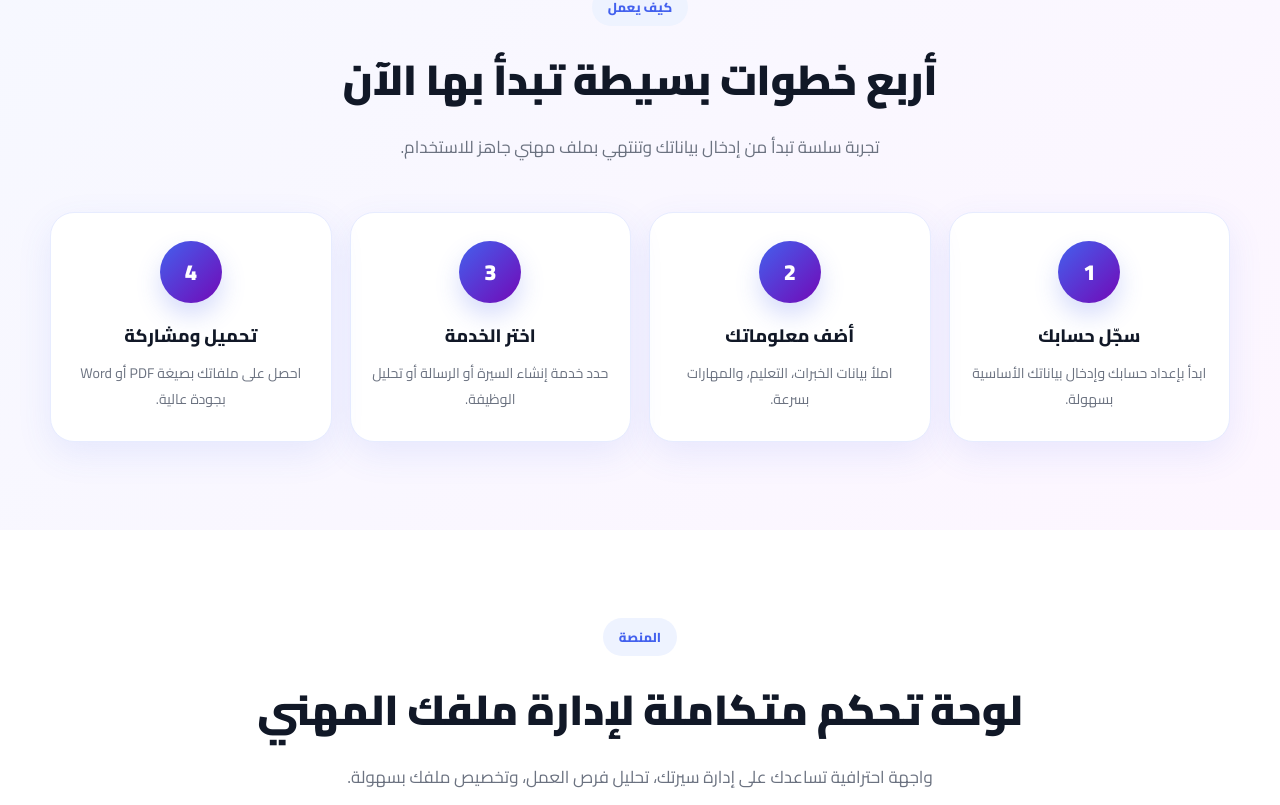
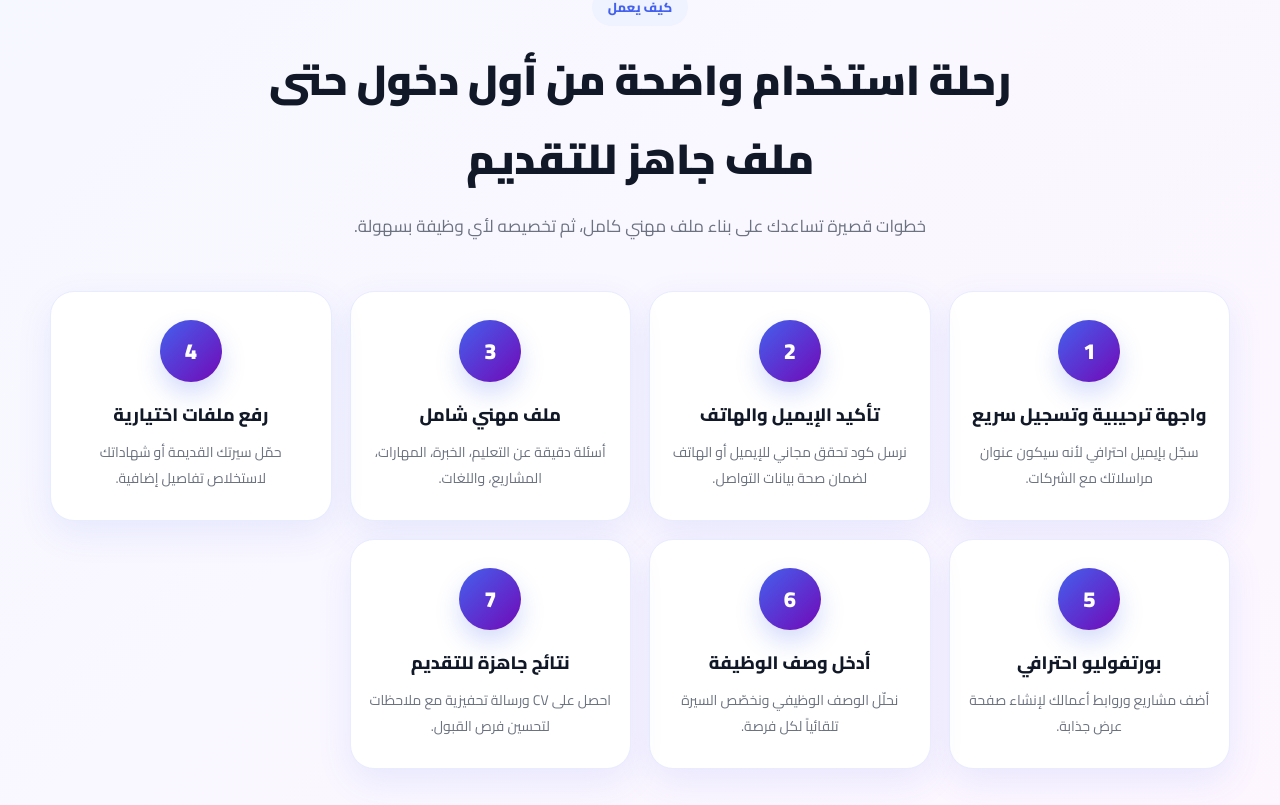
Before and after one commit to nir7mo/NeedYou, a Next.js app: page / in a window 1280 px wide. Shown: the part 2695-3500 px from the top of the page. Built offline with nearby package versions, Linux system fonts and the light colour scheme.

Commit message:
Update site content

```diff
--- a/app/page.tsx
+++ b/app/page.tsx
@@ -223,30 +223,45 @@ export default function Home() {
         <div className="container">
           <div className="section-head">
             <div className="section-tag">كيف يعمل</div>
-            <h2>أربع خطوات بسيطة تبدأ بها الآن</h2>
-            <p>تجربة سلسة تبدأ من إدخال بياناتك وتنتهي بملف مهني جاهز للاستخدام.</p>
+            <h2>رحلة استخدام واضحة من أول دخول حتى ملف جاهز للتقديم</h2>
+            <p>خطوات قصيرة تساعدك على بناء ملف مهني كامل، ثم تخصيصه لأي وظيفة بسهولة.</p>
           </div>
 
           <div className="steps">
             <div className="step">
               <div className="step-num">1</div>
-              <h3>سجّل حسابك</h3>
-              <p>ابدأ بإعداد حسابك وإدخال بياناتك الأساسية بسهولة.</p>
+              <h3>واجهة ترحيبية وتسجيل سريع</h3>
+              <p>سجّل بإيميل احترافي لأنه سيكون عنوان مراسلاتك مع الشركات.</p>
             </div>
             <div className="step">
               <div className="step-num">2</div>
-              <h3>أضف معلوماتك</h3>
-              <p>املأ بيانات الخبرات، التعليم، والمهارات بسرعة.</p>
+              <h3>تأكيد الإيميل والهاتف</h3>
+              <p>نرسل كود تحقق مجاني للإيميل أو الهاتف لضمان صحة بيانات التواصل.</p>
             </div>
             <div className="step">
               <div className="step-num">3</div>
-              <h3>اختر الخدمة</h3>
-              <p>حدد خدمة إنشاء السيرة أو الرسالة أو تحليل الوظيفة.</p>
+              <h3>ملف مهني شامل</h3>
+              <p>أسئلة دقيقة عن التعليم، الخبرة، المهارات، المشاريع، واللغات.</p>
             </div>
             <div className="step">
               <div className="step-num">4</div>
-              <h3>تحميل ومشاركة</h3>
-              <p>احصل على ملفاتك بصيغة PDF أو Word بجودة عالية.</p>
+              <h3>رفع ملفات اختيارية</h3>
+              <p>حمّل سيرتك القديمة أو شهاداتك لاستخلاص تفاصيل إضافية.</p>
+            </div>
+            <div className="step">
+              <div className="step-num">5</div>
+              <h3>بورتفوليو احترافي</h3>
+              <p>أضف مشاريع وروابط أعمالك لإنشاء صفحة عرض جذابة.</p>
+            </div>
+            <div className="step">
+              <div className="step-num">6</div>
+              <h3>أدخل وصف الوظيفة</h3>
+              <p>نحلّل الوصف الوظيفي ونخصّص السيرة تلقائياً لكل فرصة.</p>
+            </div>
+            <div className="step">
+              <div className="step-num">7</div>
+              <h3>نتائج جاهزة للتقديم</h3>
+              <p>احصل على CV ورسالة تحفيزية مع ملاحظات لتحسين فرص القبول.</p>
             </div>
           </div>
         </div>
```
